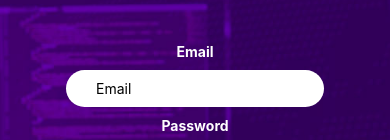
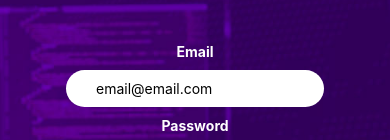
Before and after one commit to pabnas/itGlobersPrueba, a React Native app in the folder itGlobersTest/: screen / in a window 390 px wide. Shown: the part 340-480 px from the top of the page. Built offline with nearby package versions, Linux system fonts and the light colour scheme.

Commit message:
change placeholder

```diff
--- a/itGlobersTest/src/components/Login/Login.tsx
+++ b/itGlobersTest/src/components/Login/Login.tsx
@@ -22,7 +22,7 @@ export default function Login() {
 
           <Text style={ styles.text }>Email</Text>
           <TextInput style={styles.textInput} onChangeText={setUsername}
-                     value={username} placeholder="Email"></TextInput>
+                     value={username} placeholder="email@email.com"></TextInput>
 
           <Text style={ styles.text }>Password</Text>
           <TextInput secureTextEntry={true} onChangeText={setpassword} value={password}
```
